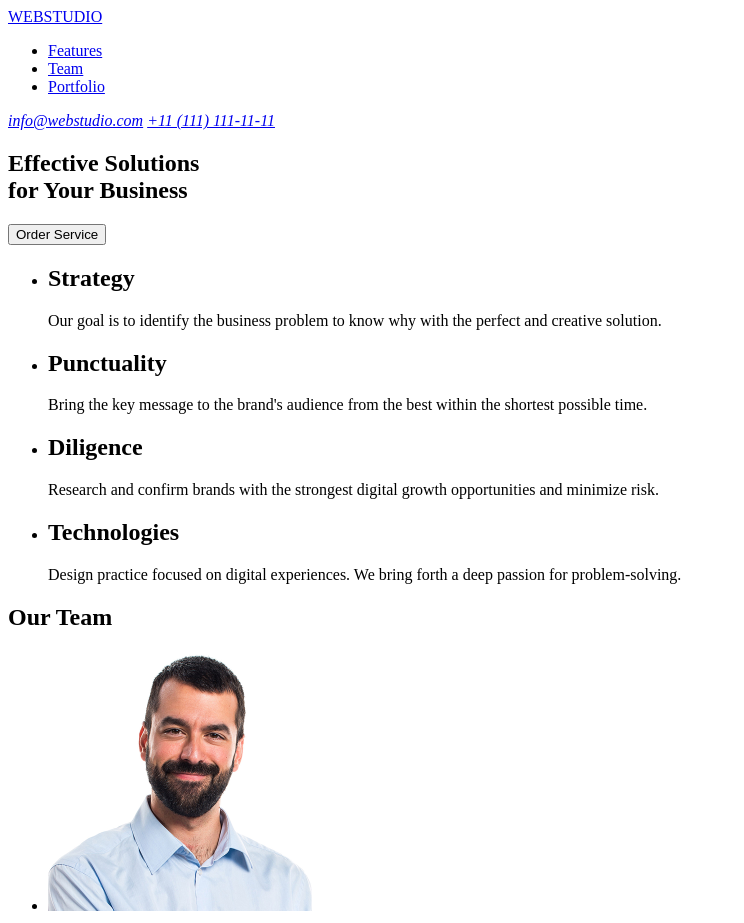
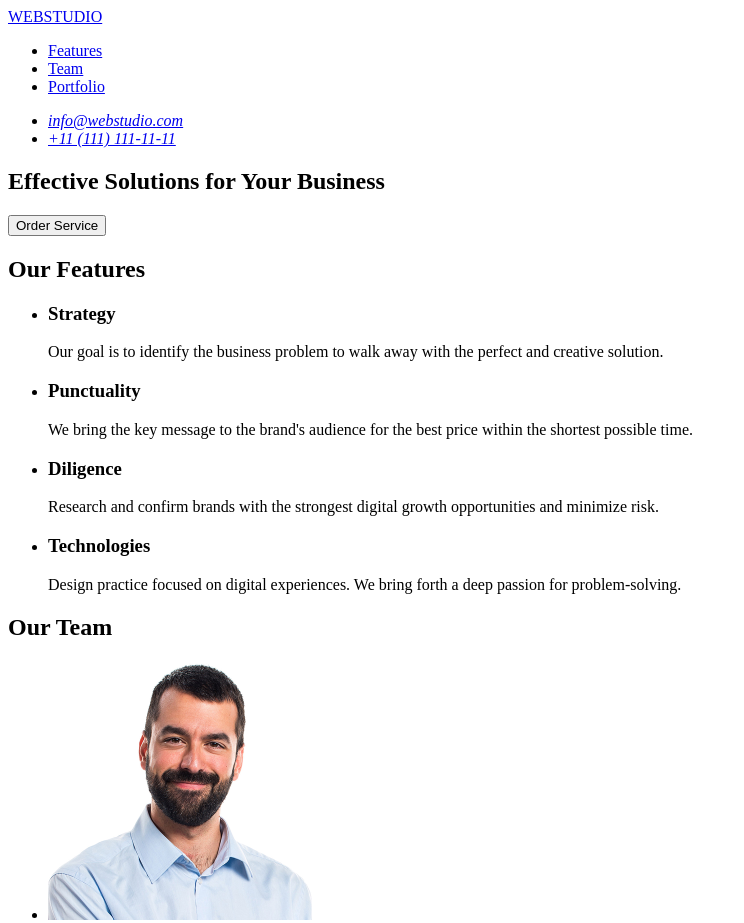
Before and after one commit to osipenkovlad-cpu/goit-markup-hw-01, a plain HTML site: page index.html in a window 1280 px wide. Shown: the top 923 px of the page, without its empty margins (0-744 px from the left). Drawn offline with Linux system fonts and the light colour scheme.

Commit message:
add markup

```diff
--- a/index.html
+++ b/index.html
@@ -3,12 +3,12 @@
   <head>
     <meta charset="UTF-8" />
     <meta name="viewport" content="width=device-width, initial-scale=1.0" />
-    <title>Document</title>
+    <title>WebStudio</title>
   </head>
+
   <body>
-    <header>
-      <div>
-        <a href="/">WEBSTUDIO</a>
+    <header id="header">
+      <a href="./index.html">WEBSTUDIO</a>
 
       <nav>
         <ul>
@@ -19,38 +19,45 @@
       </nav>
 
       <address>
+        <ul>
+          <li>
             <a href="mailto:info@webstudio.com">info@webstudio.com</a>
+          </li>
+          <li>
             <a href="tel:+11111111111">+11 (111) 111-11-11</a>
+          </li>
+        </ul>
       </address>
-      </div>
     </header>
 
     <main>
-      <section>
-        <h1>Effective Solutions<br />for Your Business</h1>
+      <section id="hero">
+        <h1>Effective Solutions for Your Business</h1>
         <button type="button">Order Service</button>
       </section>
 
       <section id="features">
+        <h2>Our Features</h2>
+
         <ul>
           <li>
-            <h2>Strategy</h2>
+            <h3>Strategy</h3>
             <p>
-              Our goal is to identify the business problem to know why with the
+              Our goal is to identify the business problem to walk away with the
               perfect and creative solution.
             </p>
           </li>
 
           <li>
-            <h2>Punctuality</h2>
+            <h3>Punctuality</h3>
             <p>
-              Bring the key message to the brand's audience from the best within
-              the shortest possible time.
+              We bring the key message to the brand's audience for the best
+              price within the shortest possible time.
             </p>
           </li>
 
           <li>
-            <h2>Diligence</h2>
+            <h3>Diligence</h3>
             <p>
               Research and confirm brands with the strongest digital growth
               opportunities and minimize risk.
@@ -58,7 +65,7 @@
           </li>
 
           <li>
-            <h2>Technologies</h2>
+            <h3>Technologies</h3>
             <p>
               Design practice focused on digital experiences. We bring forth a
               deep passion for problem-solving.
@@ -96,14 +103,10 @@
           </li>
         </ul>
       </section>
-
-      <section id="portfolio">
-        <!-- Portfolio content can be added here -->
-      </section>
     </main>
 
-    <footer>
-      <a href="/">WEBSTUDIO</a>
+    <footer id="footer">
+      <a href="./index.html">WEBSTUDIO</a>
 
       <p>
         Increase the flow of customers and sales for your business with digital
```
Lines whose indentation alone changed are shown as unchanged.
